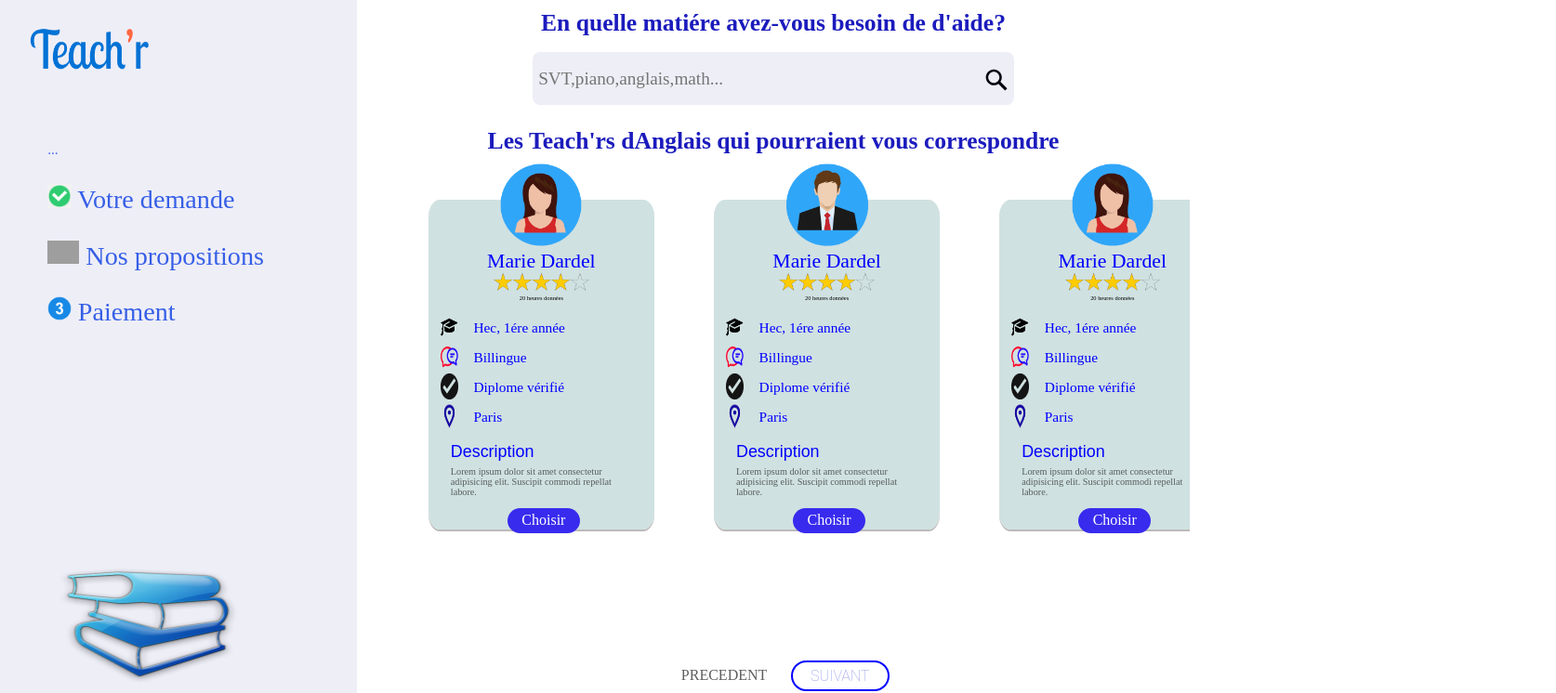
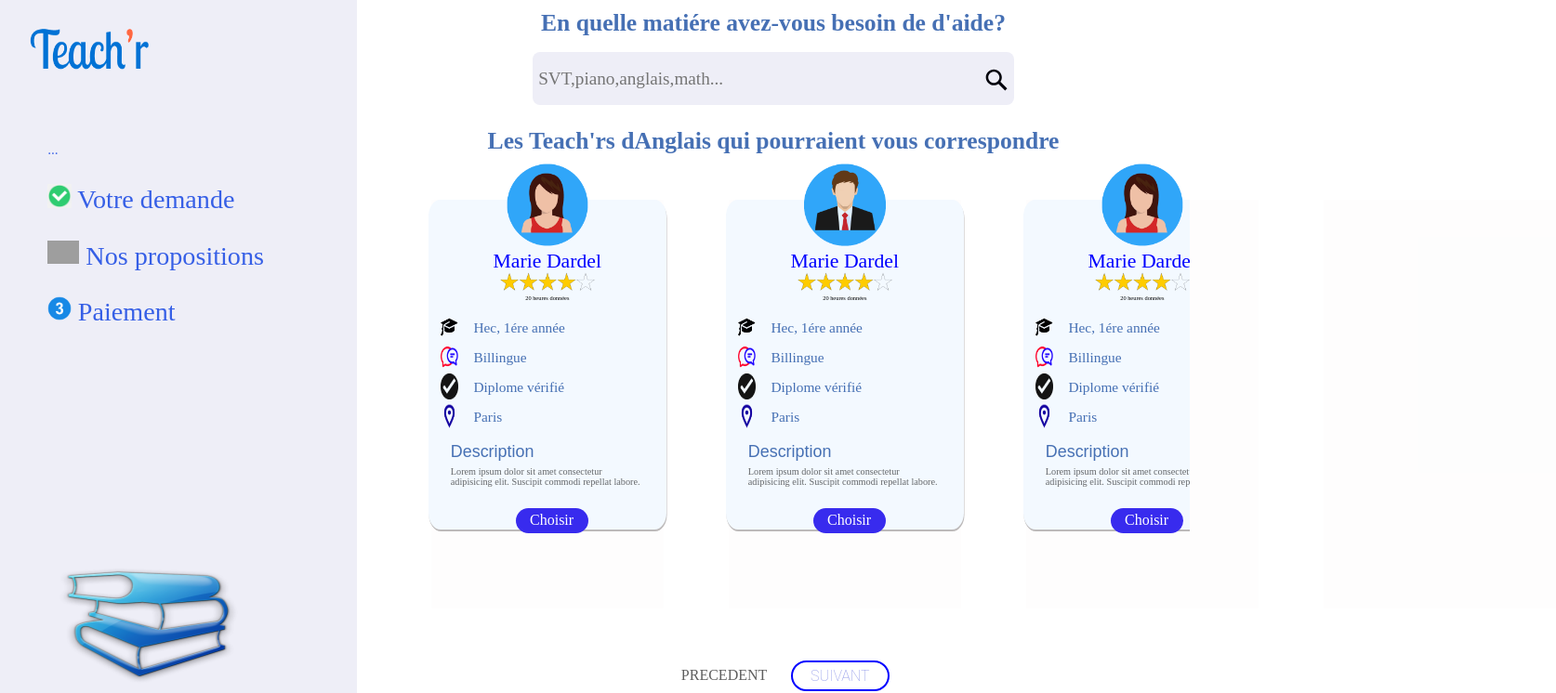
Before and after one commit to Dridi19/teachr, a React (Create React App) app: page / in a window 1280 px wide. Shown: the top 746 px of the page at 93% size, 1674 px wide, since content can reach past the window. Built offline with nearby package versions, Linux system fonts and the light colour scheme; grey boxes are pictures that could not be loaded; a web font is replaced by a local one.

Commit message:
fixing some color issues

```diff
--- a/src/cards.css
+++ b/src/cards.css
@@ -1,13 +1,25 @@
 .Card-container{
     display: flex;
     justify-content: center;
-    min-width: 19vw;
+    min-width: 20vw;
     border-radius: 5%;
-    background: rgba(196, 218, 218, 0.795);
+    background: rgba(243, 249, 255);
     margin-left: 5vw;
     max-height: 56vh;
-    box-shadow: 0px 2px 0px 0px rgb(189, 186, 186);
+    box-shadow: 0.5px 2px 0.5px 0px rgb(189, 186, 186);
 }
+.Card-container::after {
+    content: "";
+    position: absolute;
+    background-color: rgba(245, 240, 240, 0.151);
+    width: 19.5vw;
+    height: 55vh;
+    z-index: -1;
+  }
+
+
+
+
 ul li{
     text-decoration: none;
     list-style-type: none;
@@ -42,7 +54,7 @@ ul li{
     padding-left: 1vw;
     transform: translateY(-4vh);
     margin: 0;
-    color: blue;
+    color: rgb(70, 112, 180);
 }
 .informations>ul>li>p{
     font-size: 1.2vw;
@@ -62,7 +74,7 @@ ul li{
 
 }
 .first-desc{
-    color: blue;
+    color: rgb(70, 112, 180);
     font-size:1.4vw;
     font-family: Poppins,sans-serif;
     padding-bottom: 5px;
--- a/src/content.css
+++ b/src/content.css
@@ -10,14 +10,14 @@
 }
 .top-sentence p{
     font-size: 2vw;
-    color: rgb(27, 27, 189);
+    color: rgb(70, 112, 180);
     font-weight: 800;
 }
 .bot-sentence p{
     margin-top: 3vh;
     margin-bottom: 1vh;
     font-size: 2vw;
-    color: rgb(27, 27, 189);
+    color: rgb(70, 112, 180);
     font-weight: 800;
 }
 button {
```
Also changed, not shown: src/App.css (line endings or trailing spaces), src/gg.png (added).
